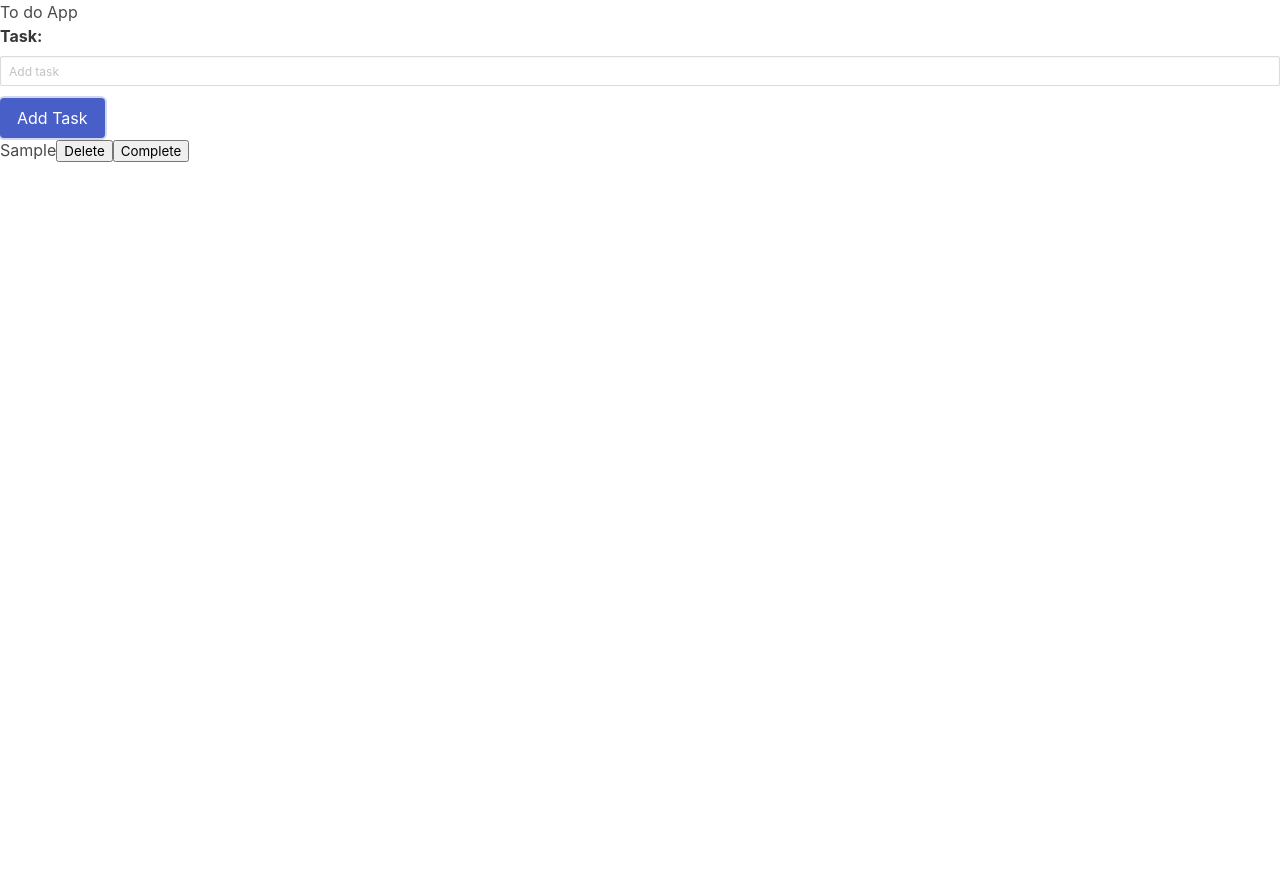
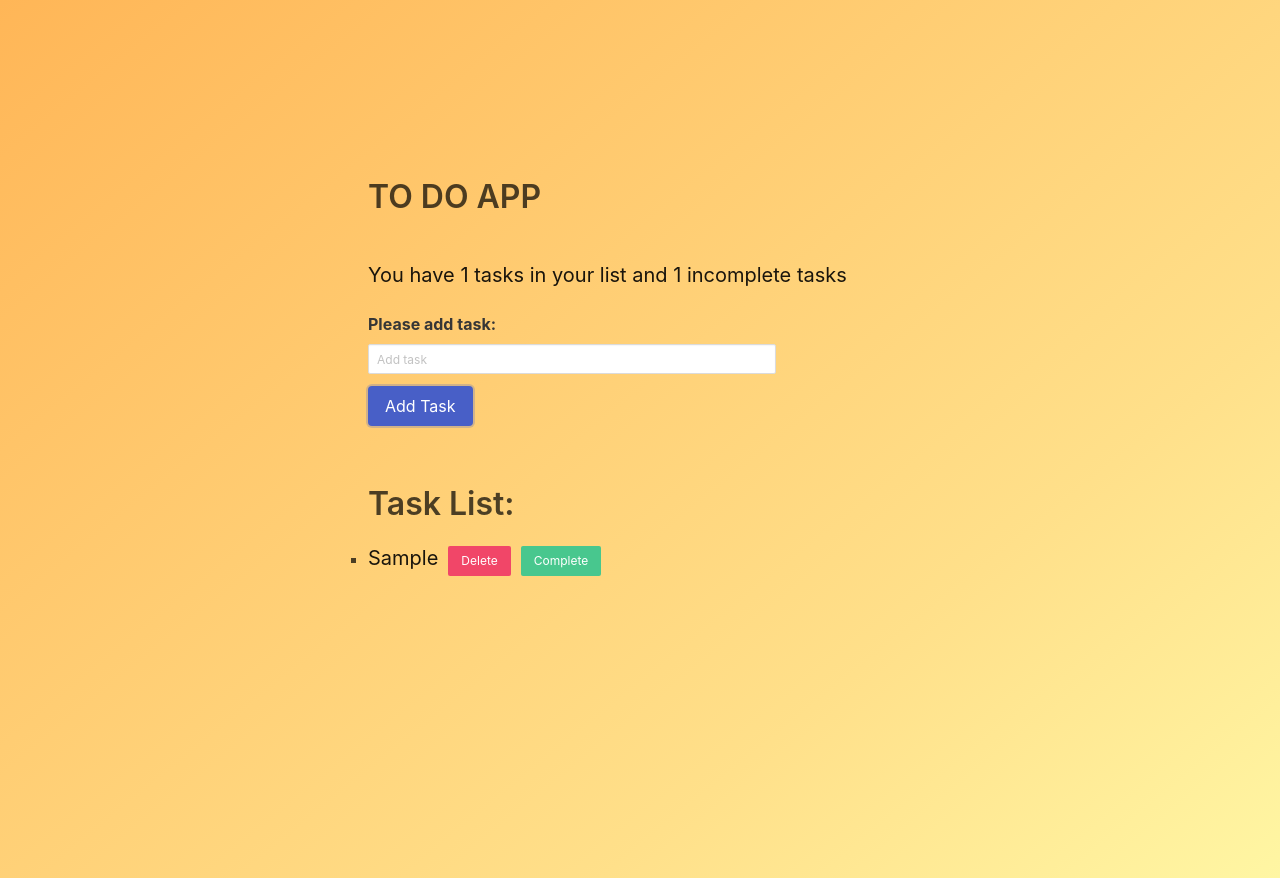
Before and after one commit to Benga-boy/igloo-code-test, a React (Create React App) app: page / in a window 1280 px wide. Both pictures are taken after typing "Sample" into the empty fields and a click on the button "Add Task". Before the commit the page ends 800 px from the top, so only its background shows below. Built offline with nearby package versions, Linux system fonts and the light colour scheme.

Commit message:
task completed

```diff
--- a/public/index.html
+++ b/public/index.html
@@ -2,9 +2,9 @@
 <html lang="en">
   <head>
     <meta charset="utf-8" />
-    <link rel="icon" href="%PUBLIC_URL%/favicon.ico" />
+    <!-- <link rel="icon" href="%PUBLIC_URL%/favicon.ico" /> -->
     <meta name="viewport" content="width=device-width, initial-scale=1" />
-    <title>GA-LDN React Template</title>
+    <title>Todo App</title>
   </head>
   <body>
     <noscript>You need to enable JavaScript to run this app.</noscript>
--- a/src/App.js
+++ b/src/App.js
@@ -2,14 +2,12 @@ import React, { Fragment } from 'react'
 
 import Tasks from './components/Tasks'
 
-// import { TODOS } from './data/data'
 
 const App = () => {
 
 
   return (
     <Fragment>
-      <h1>To do App</h1>
       <Tasks />
     </Fragment>
   )
--- /dev/null
+++ b/src/components/Form.js
@@ -0,0 +1,21 @@
+import React from 'react'
+
+const Form = ({ handleSubmit, task, handleInputChange }) => {
+  return (
+    <div className="form">
+      <form onSubmit={handleSubmit}>
+        <div className="field">
+          <label className="label">Please add task: </label>
+          <div className="control">
+            <input className="input is-small" value={task} type="text" placeholder="Add task" onChange={handleInputChange} />
+          </div>
+        </div>
+        <div className="control">
+          <button className="button is-link">Add Task</button>
+        </div>
+      </form>
+    </div>
+  )
+}
+
+export default Form
--- a/src/components/Tasks.js
+++ b/src/components/Tasks.js
@@ -1,5 +1,6 @@
 import React, { Fragment, useState } from 'react'
 import { v4 as uuidv4 } from 'uuid'
+import Form from './Form'
 
 // import { useInputValue } from '../hooks/hooks'
 
@@ -55,37 +56,46 @@ const Tasks = () => {
   }
 
 
-  console.log('taskList', taskList)
-
 
   return (
     <Fragment>
-      <form onSubmit={handleSubmit}>
-        <div className="field">
-          <label className="label">Task: </label>
-          <div className="control">
-            <input className="input is-small" value={task} type="text" placeholder="Add task" onChange={handleInputChange} />
-          </div>
-        </div>
-        <div className="control">
-          <button className="button is-link">Add Task</button>
-        </div>
-      </form>
+      <section className="hero is-warning is-bold is-large">
+        <div className="hero-body">
+          <div className="container">
+            <h1 className="title">
+              TO DO APP
+            </h1>
+            <br />
+            <h2 className="subtitle">
+              {`You have ${taskList.length} tasks in your list and ${taskList.length > 0 ? taskList.filter(task => task.isComplete === false).length : 0} incomplete tasks`}
+            </h2>
 
-      <div>
+            <Form
+              handleSubmit = {handleSubmit}
+              handleInputChange = {handleInputChange}
+              task = {task}
+            />
+
+            <div className="task-container">
+              <h1 className="title">Task List: </h1>
               <ul>
                 {
                   taskList.length > 0 ? (taskList.map(task =>
-              <li key={task.id} className={task.isComplete ? 'cross' : null}> {task.text}
-                <button onClick={() => handleDelete(task.id)}>Delete</button>
+                    <li key={task.id}>
+                      <span className={`${task.isComplete ? 'cross' : null} subtitle`} >
+                        {task.text}
+                      </span>
+                      <button className="button remove is-danger is-small" onClick={() => handleDelete(task.id)}>Delete</button>
                       {
-                  task.isComplete === false ? <button onClick={() => handleComplete(task.id)} >Complete</button> : null
+                        task.isComplete === false ? <button className="button done is-success is-small" onClick={() => handleComplete(task.id)} >Complete</button> : null
                       }
                     </li>)) : null
                 }
               </ul>
             </div>
-
+          </div>
+        </div>
+      </section>
     </Fragment>
   )
 }
--- a/src/styles/main.scss
+++ b/src/styles/main.scss
@@ -3,3 +3,25 @@
 .cross {
   text-decoration: line-through;
 }
+
+.hero .hero-body .container {
+  margin-left: 25%;
+  margin-top: -10%;
+}
+
+.task-container {
+  margin-top: 60px;
+  ul li {
+    margin-bottom: 14px;
+    list-style: square;
+
+    .remove {
+      margin-left: 10px;
+      margin-right: 10px;
+    }
+  }
+}
+
+.form {
+  width: 50%;
+}
```
Also changed, not shown: src/data/data.js (deleted, +0 -22 lines), src/hooks/hooks.js (deleted, +0 -10 lines), 1 other file (tests, documents, lock files or other folders). Lines whose indentation alone changed are shown as unchanged.
